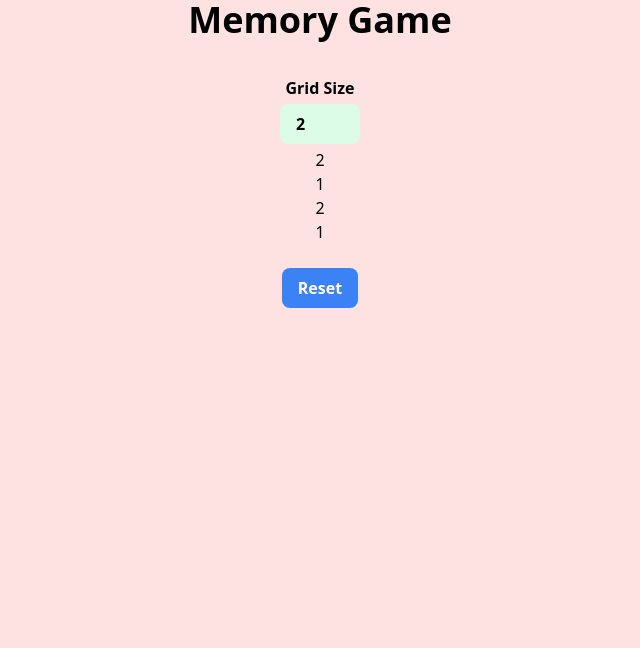
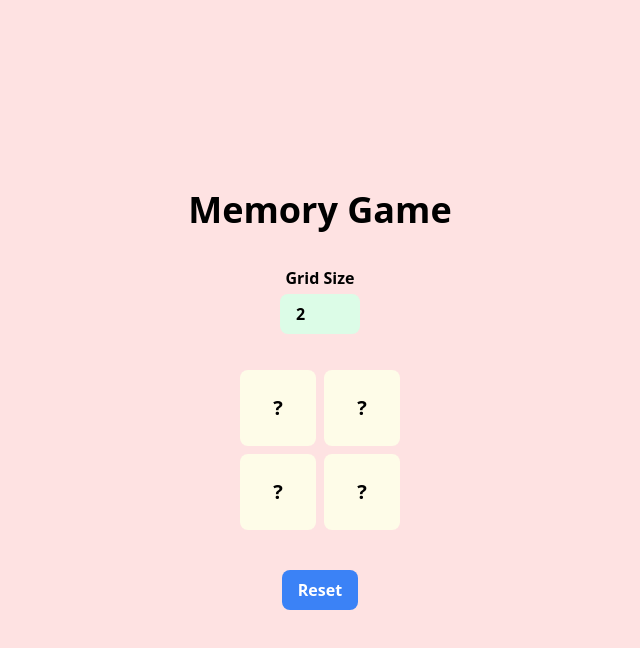
Before and after one commit to NamanVarshney09/games, a React (Vite) app: page /memory-game in a window 1280 px wide. Both pictures are taken after a click on the button "Start". Shown: the top 648 px of the page, without its empty margins (320-960 px from the left). Built offline with nearby package versions, Linux system fonts and the light colour scheme.

Commit message:
added memory-game

```diff
--- a/src/components/MemoryGame.jsx
+++ b/src/components/MemoryGame.jsx
@@ -7,33 +7,97 @@ const MemoryGame = () => {
   const [solved, setSolved] = useState([])
   const [disabled, setDisabled] = useState(false)
   const [inProgress, setInProgress] = useState(false);
+  const [won, setWon] = useState(false)
 
   useEffect(() => {
     let totalCards = gridSize * gridSize;
-    const numbers = [...Array(Math.floor(totalCards/2))].map((_, i) => i + 1);
+    const numbers = [...Array(Math.floor(totalCards / 2))].map((_, i) => i + 1);
     const shuffledCards = [...numbers, ...numbers]
       .sort(() => Math.random() - 0.5)
       .map((number, index) => ({ id: index, number }));
     setCards(shuffledCards);
-  }, [gridSize])
+  }, [gridSize, won])
 
+  useEffect(() => {
+    if (solved.length === cards.length && cards.length > 0){
+      setWon(true)
+    }
+  }, [solved, cards])
+
+
+  const checkMatch = (secondId) => {
+    const [firstId] = flipped;
+    if (cards[firstId].number === cards[secondId].number) {
+      setSolved([...solved, firstId, secondId])
+      setFlipped([])
+      setDisabled(false)
+    }
+    else {
+      setTimeout(() => {
+        setFlipped([])
+        setDisabled(false)
+      }, 700);
+    }
+  }
+
+  const handleClick = (id) => {
+    if (disabled || won)
+      return;
+
+    if (flipped.length === 0) {
+      setFlipped([id])
+      return;
+    }
+
+    if (flipped.length === 1) {
+      setDisabled(true)
+      if (id !== flipped[0]) {
+        setFlipped([...flipped, id])
+        checkMatch(id)
+      }
+      else {
+        setFlipped([])
+        setDisabled(false)
+      }
+    }
+  }
+
+  const handleSubmit = () => {
+    setSolved([])
+    setWon(false)
+    setInProgress(prev => !prev)
+  }
+
+  const isFlipped = (id) => flipped.includes(id) || solved.includes(id);
+  const isSolved = (id) => solved.includes(id);
 
   return (
     <>
-      <div className="flex flex-col gap-1 h-screen w-screen items-center justify-start bg-red-100">
+      <div className="flex flex-col gap-1 h-screen w-screen items-center justify-center bg-red-100">
         <h2 className='text-4xl font-bold mb-8'>Memory Game</h2>
         <label htmlFor="gridSize" className='font-semibold'>Grid Size</label>
-        <input type="number" name="gridSize" className='bg-green-100 px-4 py-2 font-bold w-20 rounded-lg' value={gridSize} onChange={(e) => setGridSize(Number(e.target.value))} min={2} max={10} disabled={inProgress}/>
-        {inProgress && <div>
+        <input
+          type="number" name="gridSize"
+          className='bg-green-100 px-4 py-2 font-bold w-20 rounded-lg mb-8'
+          value={gridSize}
+          onChange={(e) => setGridSize(Number(e.target.value))}
+          min={2} max={10}
+          disabled={inProgress}
+        />
+        {inProgress && <div className='grid gap-2 mb-4' style={{ gridTemplateColumns: `repeat(${gridSize},minmax(0,1fr))`, width: `min(100%, ${gridSize * 5}rem)` }}>
           {cards.map((card) => {
-            return <div key={card.id}>
-              {card.number}
+            return <div
+              key={card.id}
+              onClick={() => handleClick(card.id)}
+              className={`aspect-square flex items-center justify-center text-xl font-semibold  rounded-lg cursor-pointer transition-all duration-300 ${isFlipped(card.id) ? isSolved(card.id) ? "bg-green-400 text-white" : "bg-blue-400 text-white" : "bg-yellow-50"}`}>
+              {isFlipped(card.id) ? card.number : "?"}
             </div>
           })}
         </div>}
-        {/* Message */}
 
-        <button onClick={()=>(setInProgress(prev => !prev))} type="button" className="mt-5 px-4 py-2 bg-blue-500 text-white font-bold rounded-lg cursor-pointer hover:scale-105">{inProgress ? "Reset" : "Start"}</button>
+        {won && <div className='mt-5 text-2xl font-bold text-green-600 animate-bounce'>You WON !</div>}
+
+        <button onClick={handleSubmit} type="button" className="mt-5 px-4 py-2 bg-blue-500 text-white font-bold rounded-lg cursor-pointer hover:scale-105">{inProgress ? won ? "Play Again" : "Reset" : "Start"}</button>
       </div>
     </>
   )
```
